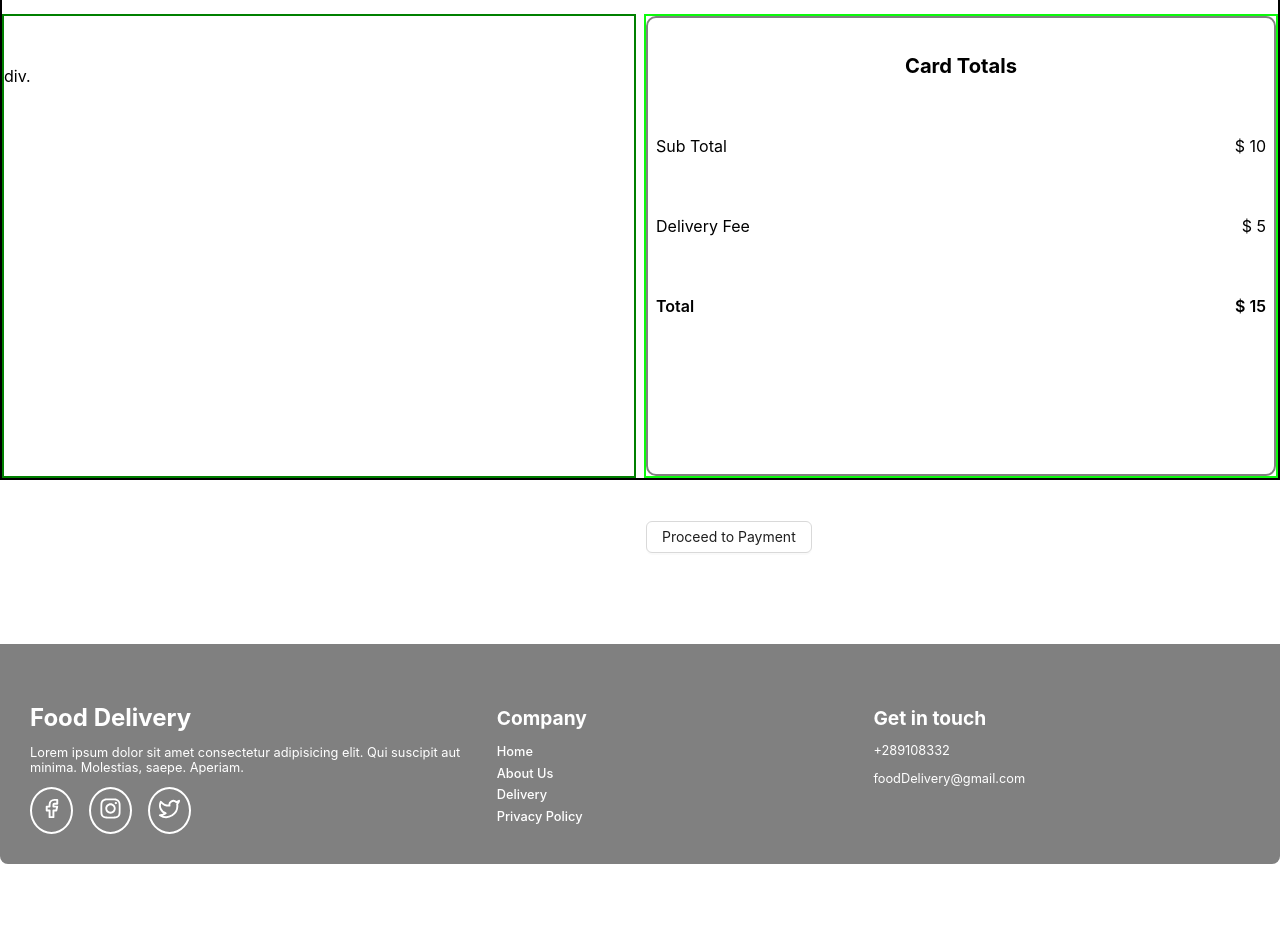
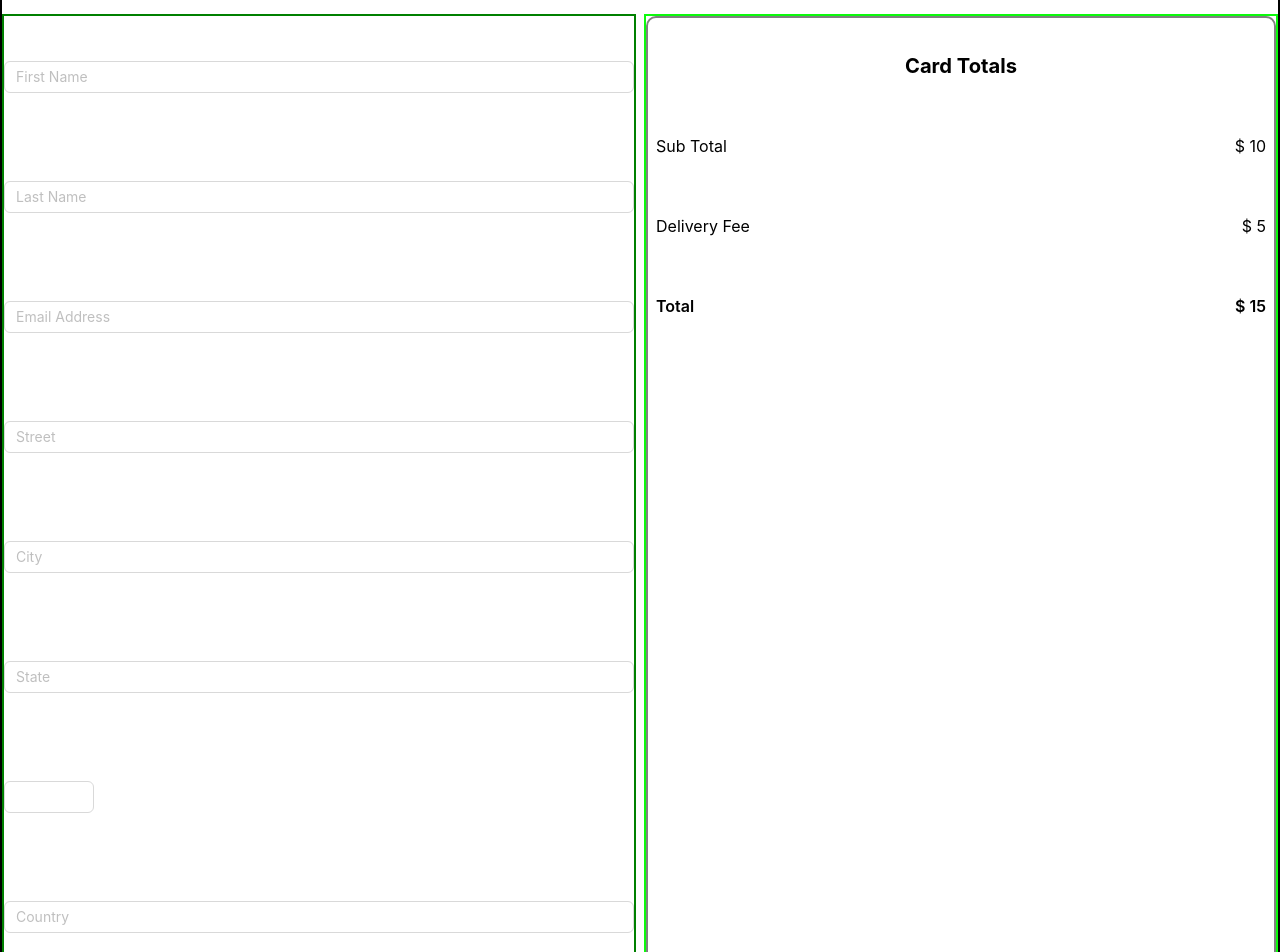
Before and after one commit to SyedMuhammadIzaan/FoodDeliveryApp, a React (Vite) app: page /add-to-cart/delivery-info in a window 1280 px wide. Shown: the part 220-1172 px from the top of the page. Before the commit the page ends 1084 px from the top, so only its background shows below. Built offline with nearby package versions, Linux system fonts and the light colour scheme.

Commit message:
add the className to a delivery Info component div

```diff
--- a/src/pages/DeliveryInformation.jsx
+++ b/src/pages/DeliveryInformation.jsx
@@ -1,6 +1,8 @@
-import ButtonComp from "../components/ButtonComp"
-import TotalBill from "../components/TotalBill"
-import "../style/clientLayoutComponent.scss"
+import { Input, InputNumber } from "antd";
+import ButtonComp from "../components/ButtonComp";
+import TotalBill from "../components/TotalBill";
+import "../style/pages/DeliveryInformation.scss";
+
 const DeliveryInformation = () => {
   return (
     <div className="delivery-info-wrapper">
@@ -9,13 +11,28 @@ const DeliveryInformation = () => {
             <div className="delivery-info-col">
                 <div className="delivery-info-field">
                     <div className="name-fields">
-                        <div className="firstname-field"></div>
-                        <div className="lastname-field"></div>
+                        <div className="firstname-field">
+                            <Input placeholder="First Name" />
+                        </div>
+                        <div className="lastname-field">
+                            <Input placeholder="Last Name" />
+                        </div>
+                    </div>
+                    <div className="email-field">
+                        <Input placeholder="Email Address" />
+                    </div>
+                    <div className="street-field">
+                        <Input placeholder="Street" />
                     </div>
                     <div className="state-fields">
+                        <Input placeholder="City" />
+                        <Input placeholder="State" />
+                    </div>
+                    <div className="country-fields">
+                        <InputNumber />
+                        <Input placeholder="Country" />
+                    </div>
 
-                    </div>
-                    div.
 
                 </div>
                 <div className="total-bill">
```
Also changed, not shown: src/style/pages/DeliveryInformation.scss (added).
